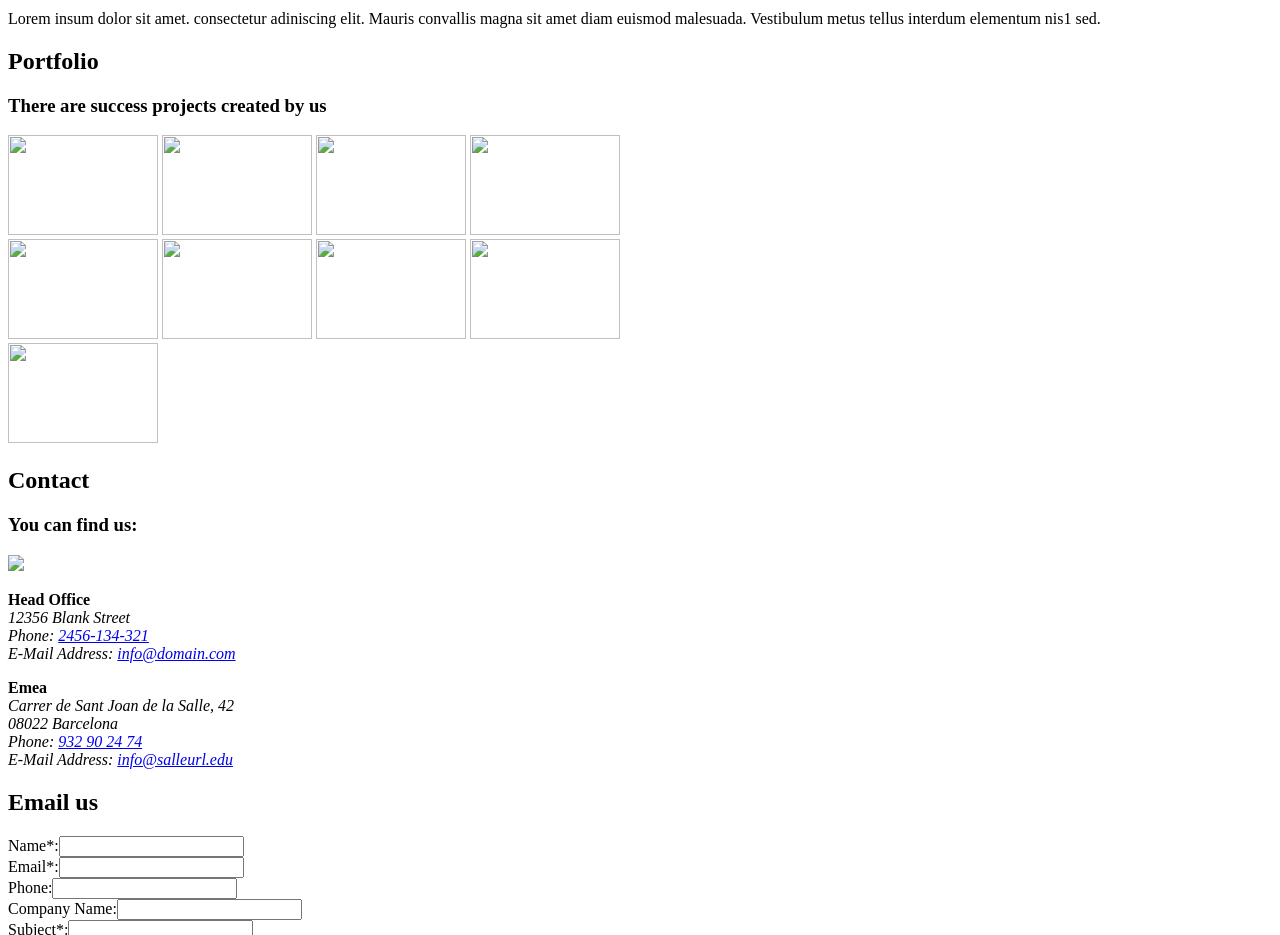
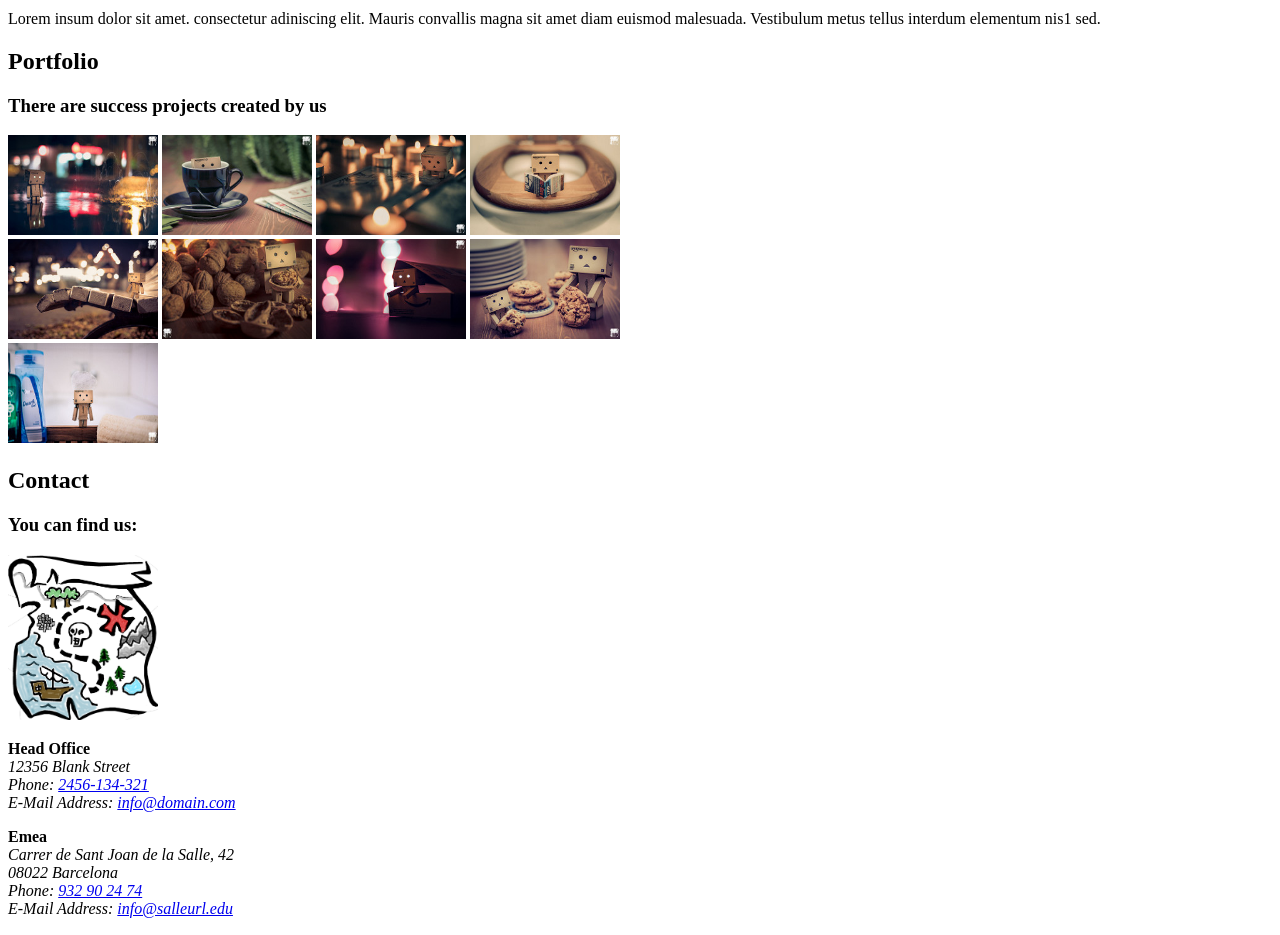
Before and after one commit to magswer/Salle_project1, a plain HTML site: page index.html in a window 1280 px wide. Shown: the part 1200-2135 px from the top of the page. Drawn offline with Linux system fonts and the light colour scheme.

Commit message:
publicar

```diff
--- a/index.html
+++ b/index.html
@@ -92,16 +92,16 @@
 			<h2>Portfolio</h2>
             <h3>There are success projects created by us</h3>
             <p>
-                <img src="imagenes/2.jpg" height="100px" width="150px">
-                <img src="imagenes/3.jpg" height="100px" width="150px">
-                <img src="imagenes/4.jpg" height="100px" width="150px">
-                <img src="imagenes/5.jpg" height="100px" width="150px"><br>
-                <img src="imagenes/6.jpg" height="100px" width="150px">
-                <img src="imagenes/7.jpg" height="100px" width="150px">
-                <img src="imagenes/8.jpg" height="100px" width="150px">
-                <img src="imagenes/9.jpg" height="100px" width="150px"><br>
+                <img src="assets/img/2.jpg" height="100px" width="150px">
+                <img src="assets/img/3.jpg" height="100px" width="150px">
+                <img src="assets/img/4.jpg" height="100px" width="150px">
+                <img src="assets/img/5.jpg" height="100px" width="150px"><br>
+                <img src="assets/img/6.jpg" height="100px" width="150px">
+                <img src="assets/img/7.jpg" height="100px" width="150px">
+                <img src="assets/img/8.jpg" height="100px" width="150px">
+                <img src="assets/img/9.jpg" height="100px" width="150px"><br>
 
-                 <img src="imagenes/10.jpg" height="100px" width="150px">
+                 <img src="assets/img/10.jpg" height="100px" width="150px">
           </p>
             </article>
         </section>
@@ -112,7 +112,7 @@
 			<h2>Contact</h2>
             <h3>You can find us:</h3>
             <p>
-                <img src="imagenes/pirateMap.jpeg" width="150px">
+                <img src="assets/img/pirateMap.jpeg" width="150px">
             </p>
             <p><strong>Head Office</strong><br>
              <i>12356 Blank Street<br>
```
